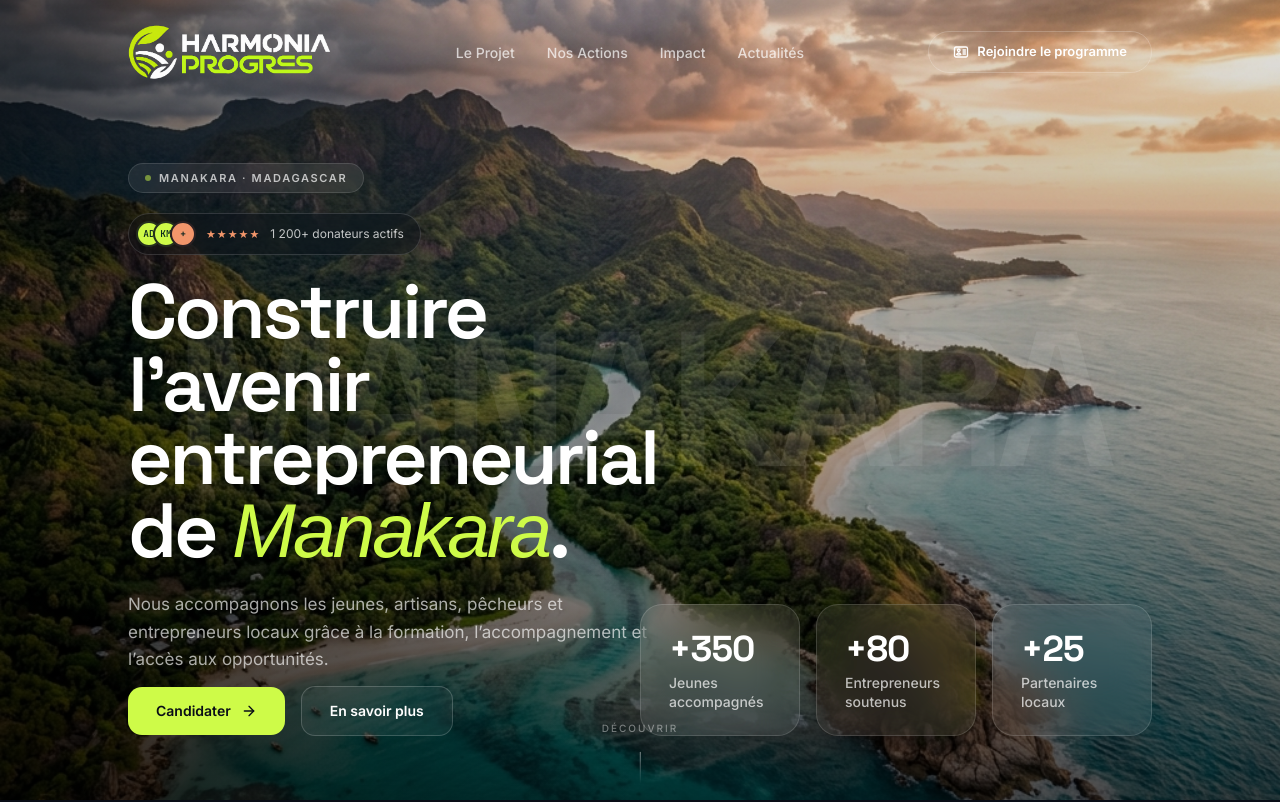
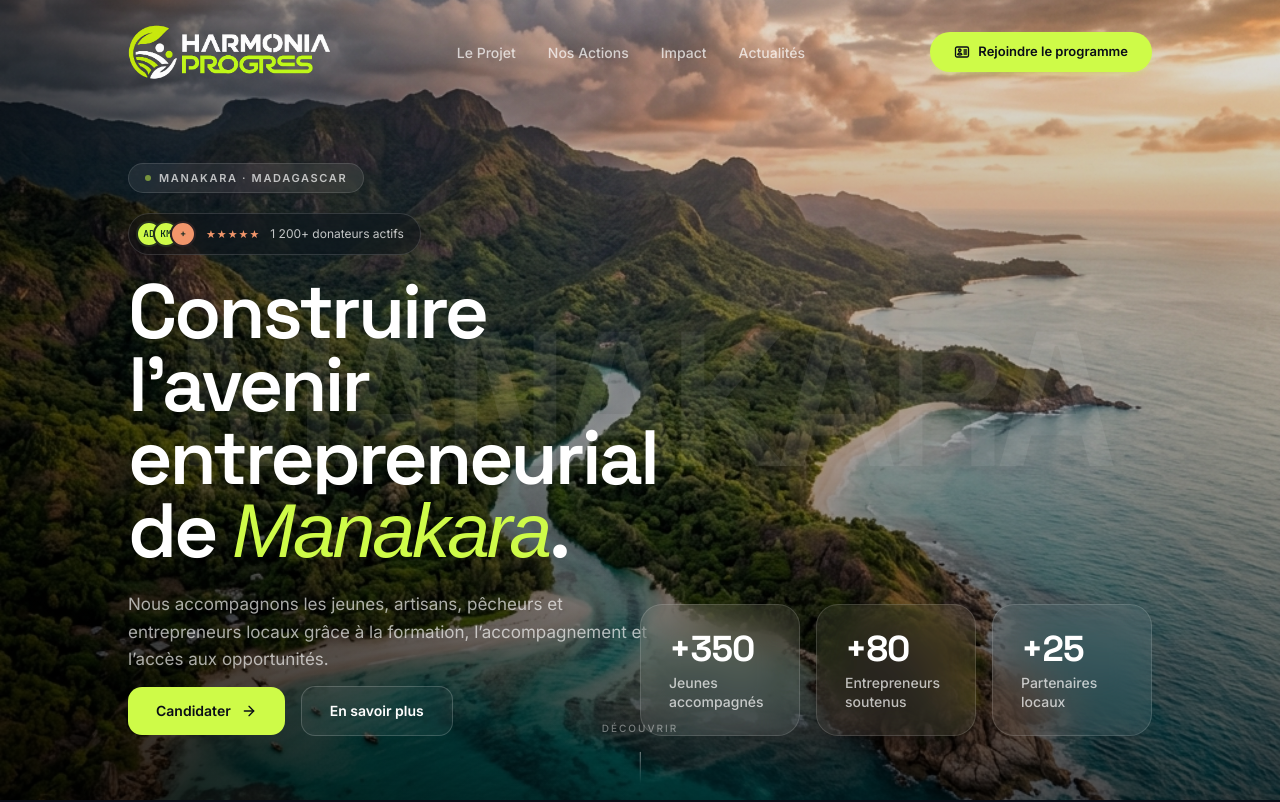
Before and after one commit to FetraFex/harmonia-progres, a Next.js app: page / in a window 1280 px wide. Shown: the top 802 px of the page. Built offline with nearby package versions, Linux system fonts and the light colour scheme; a web font is replaced by a local one.

Commit message:
fix: restore teal bg style on Rejoindre le programme hero navbar button

```diff
--- a/src/components/hero/HeroSection.tsx
+++ b/src/components/hero/HeroSection.tsx
@@ -143,7 +143,7 @@ export function HeroSection() {
           <div className="flex items-center gap-3">
             <Link
               href="/auth/login"
-              className="px-6 py-2.5 rounded-full border border-white/20 text-white text-[13px] font-semibold hover:bg-white/10 transition-all flex items-center gap-2"
+              className="px-6 py-2.5 rounded-full bg-teal text-void text-[13px] font-semibold hover:bg-teal/90 transition-all hover:scale-105 active:scale-95 shadow-md shadow-teal/20 flex items-center gap-2"
             >
               <svg className="w-4 h-4" fill="none" viewBox="0 0 24 24" stroke="currentColor" strokeWidth={2}>
                 <path strokeLinecap="round" strokeLinejoin="round" d="M15 9h3.75M15 12h3.75M15 15h3.75M4.5 19.5h15a2.25 2.25 0 002.25-2.25V6.75A2.25 2.25 0 0019.5 4.5h-15a2.25 2.25 0 00-2.25 2.25v10.5A2.25 2.25 0 004.5 19.5zm6-10.125a1.875 1.875 0 11-3.75 0 1.875 1.875 0 013.75 0zm1.294 6.336a6.721 6.721 0 01-3.17.789 6.721 6.721 0 01-3.168-.789 3.376 3.376 0 016.338 0z" />
```
